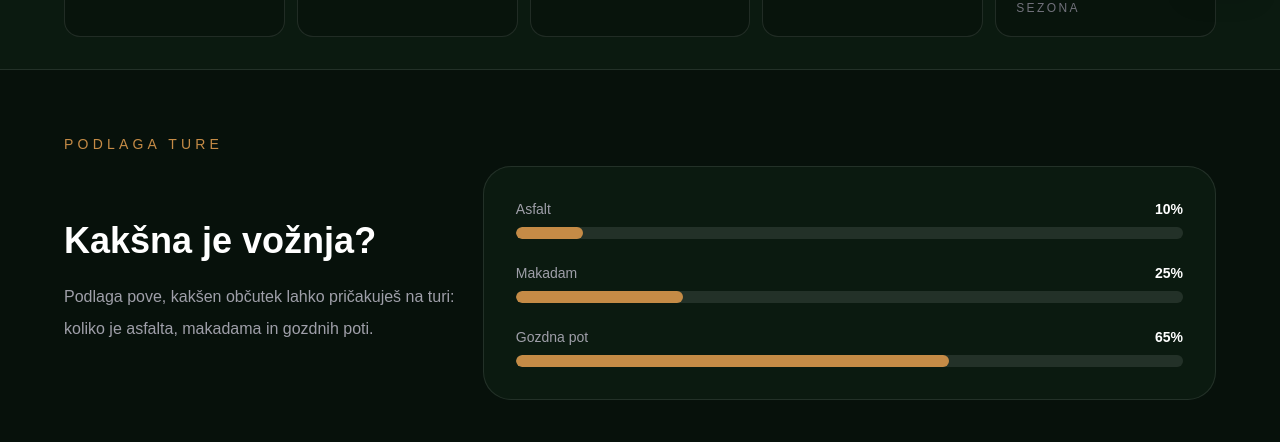
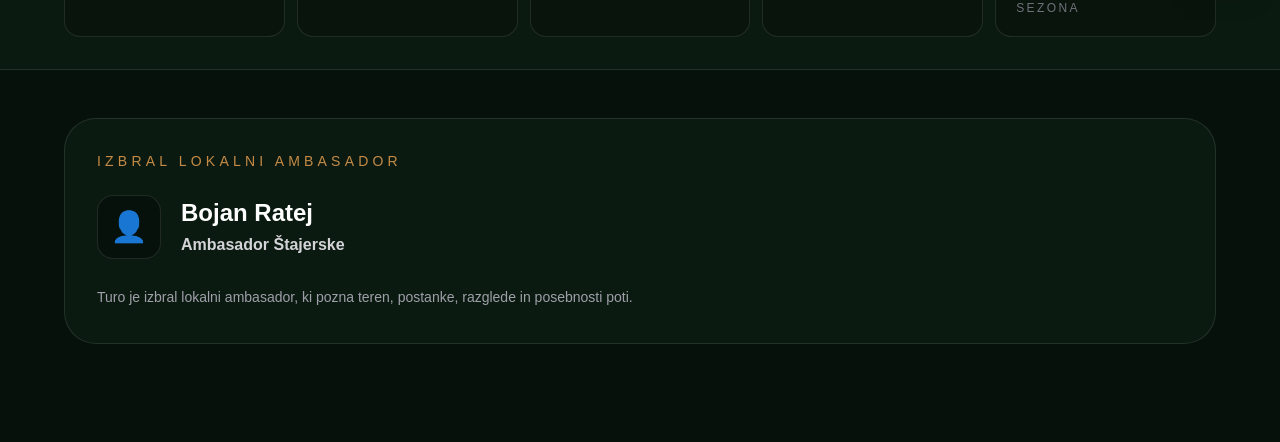
Before and after one commit to rabojan/bojan-on-bike-app, a Next.js app: page /ture/gozdni-flow-nad-mariborom in a window 1280 px wide. Shown: the part 798-1240 px from the top of the page. Built offline with nearby package versions, Linux system fonts and the light colour scheme.

Commit message:
Add ambassador credit to trail page

```diff
--- a/app/ture/gozdni-flow-nad-mariborom/page.tsx
+++ b/app/ture/gozdni-flow-nad-mariborom/page.tsx
@@ -190,6 +190,36 @@ export default function TrailPage() {
               </div>
             </div>
           ))}
+        </div>
+      </section>
+
+      <section className="px-6 py-12">
+        <div className="mx-auto max-w-6xl">
+          <div className="rounded-[32px] border border-white/10 bg-[#0b1a10] p-6 md:p-8">
+            <div className="mb-6 text-sm uppercase tracking-[0.3em] text-[#c58b46]">
+              Izbral lokalni ambasador
+            </div>
+
+            <div className="flex items-center gap-5">
+              <div className="flex h-16 w-16 shrink-0 items-center justify-center rounded-2xl border border-white/10 bg-[#07110b] text-3xl">
+                👤
+              </div>
+
+              <div>
+                <div className="text-2xl font-black text-white">
+                  Bojan Ratej
+                </div>
+                <div className="mt-1 text-base font-semibold text-zinc-300">
+                  Ambasador Štajerske
+                </div>
+              </div>
+            </div>
+
+            <p className="mt-6 max-w-3xl text-sm leading-7 text-zinc-400">
+              Turo je izbral lokalni ambasador, ki pozna teren, postanke,
+              razglede in posebnosti poti.
+            </p>
+          </div>
         </div>
       </section>
 
```
